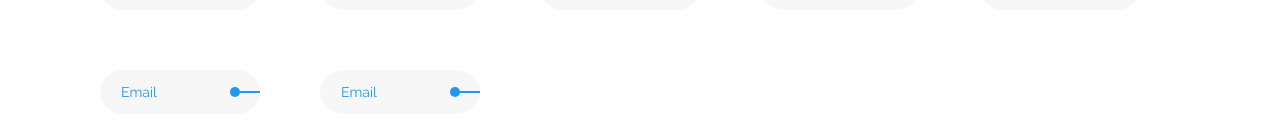
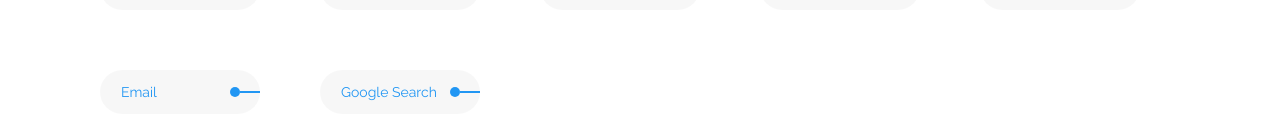
Before and after one commit to thomascanham/rhino-dashboard, a Next.js app: page / in a window 1280 px wide. Shown: the part 618-758 px from the top of the page. Built offline with nearby package versions, Linux system fonts and the light colour scheme.

Commit message:
changed the box shadow on the header and ammended one of the links

```diff
--- a/components/Header.jsx
+++ b/components/Header.jsx
@@ -6,8 +6,8 @@ const HeaderStyles = styled.header`
   width: 100vw;
   background: var(--blue);
   padding: 15px 0;
-  box-shadow: 0px 2px 1px -1px rgba(0, 0, 0, 0.2),
-    0px 1px 1px 0px rgba(0, 0, 0, 0.14), 0px 1px 3px 0px rgba(0, 0, 0, 0.12);
+  box-shadow: var(--bs), 0px 1px 1px 0px rgba(0, 0, 0, 0.14),
+    0px 1px 3px 0px rgba(0, 0, 0, 0.12);
   color: white;
   .grid {
     display: flex;
--- a/data/links.js
+++ b/data/links.js
@@ -37,8 +37,8 @@ export default [
   },
   {
     id: 'lo-7',
-    name: 'Email',
-    url: 'https://adwords.google.com/intl/en_GB/home/',
+    name: 'Google Search',
+    url: 'https://google.co.uk',
     image: ',',
   },
 ];
```
